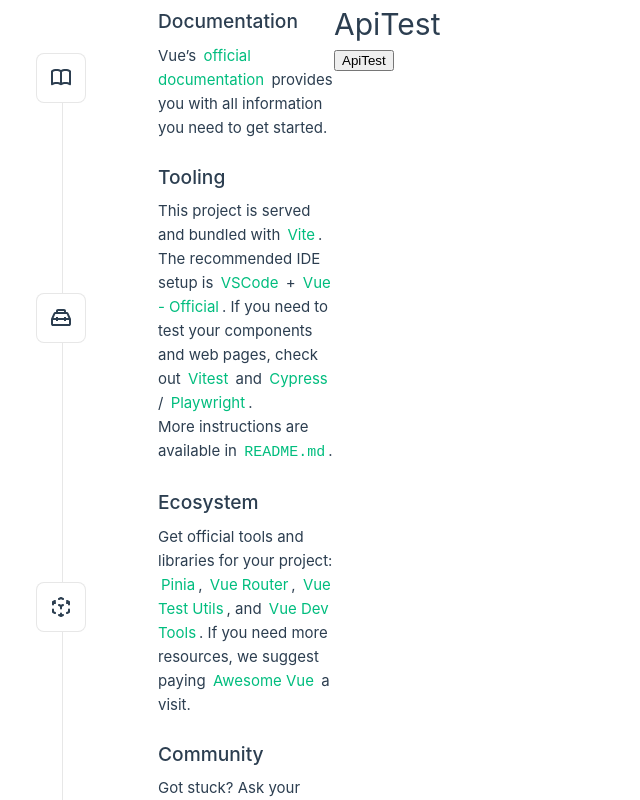
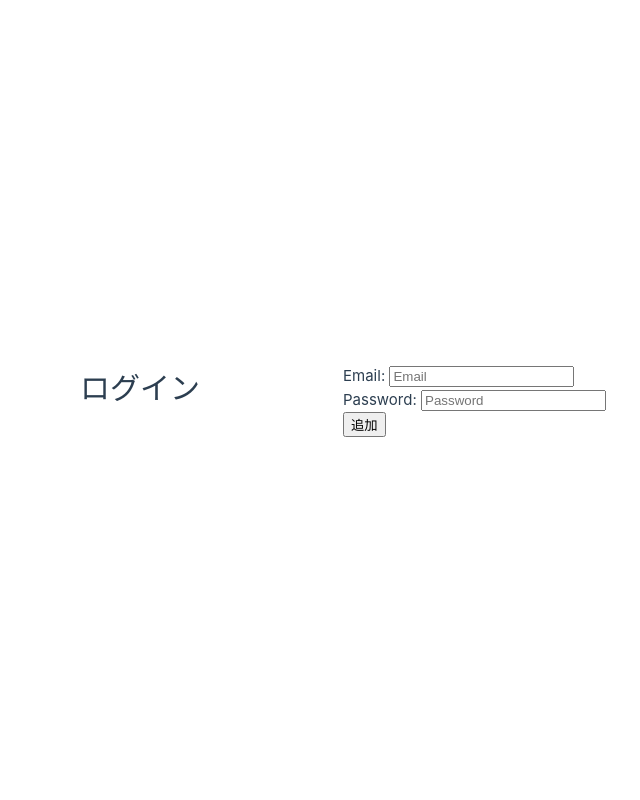
Before and after one commit to YukiTsunemori/todo_app, a Vue app in the folder frontend/: page / in a window 1280 px wide. Shown: the top 800 px of the page, without its empty margins (2-642 px from the left). Built offline with nearby package versions, Linux system fonts and the light colour scheme.

Commit message:
Vue側のLoginFormコンポーネントを作成

```diff
--- a/frontend/src/App.vue
+++ b/frontend/src/App.vue
@@ -1,17 +1,16 @@
 <template>
   <div id="app">
-    <router-view />
-    <ApiTest />
+    <LoginForm />
   </div>
 </template>
 
 <script>
-import ApiTest from '@/components/ApiTest.vue'
+import LoginForm from '@/components/LoginForm.vue'
 
 export default {
   name: 'App',
   components: {
-    ApiTest
+    LoginForm
   }
 }
 </script>
--- /dev/null
+++ b/frontend/src/components/LoginForm.vue
@@ -0,0 +1,45 @@
+<script>
+import axios from 'axios';
+export default {
+    data() {
+        return {
+            email: '',
+            password: ''
+        }
+    },
+    methods: {
+        postSession() {
+            axios
+                .post('http://localhost:3000/users/sign_in', {
+                    user: {
+                        email: this.email,
+                        password: this.password
+                    }
+                })
+                .then(() => {
+                    this.email = '',
+                    this.password = ''
+                })
+                .catch((error) => {
+                    console.error(error)
+                })
+        }
+    }
+}
+</script>
+<template>
+<h1>ログイン</h1>
+<div>
+    <form @submit="postSession">
+        <div>
+            <label>Email: </label><input type="text" v-model="email" placeholder="Email" />
+        </div>
+        <div>
+            <label>Password: </label><input type="password" v-model="password" placeholder="Password" />
+        </div>
+        <div>
+            <button>追加</button>
+        </div>
+    </form>
+</div>
+</template>
```
